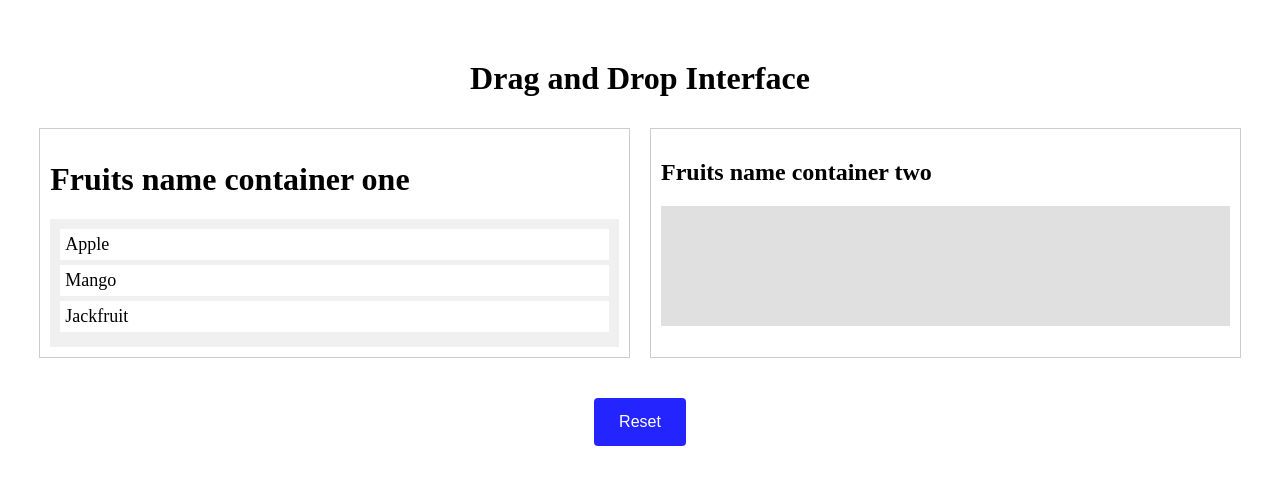
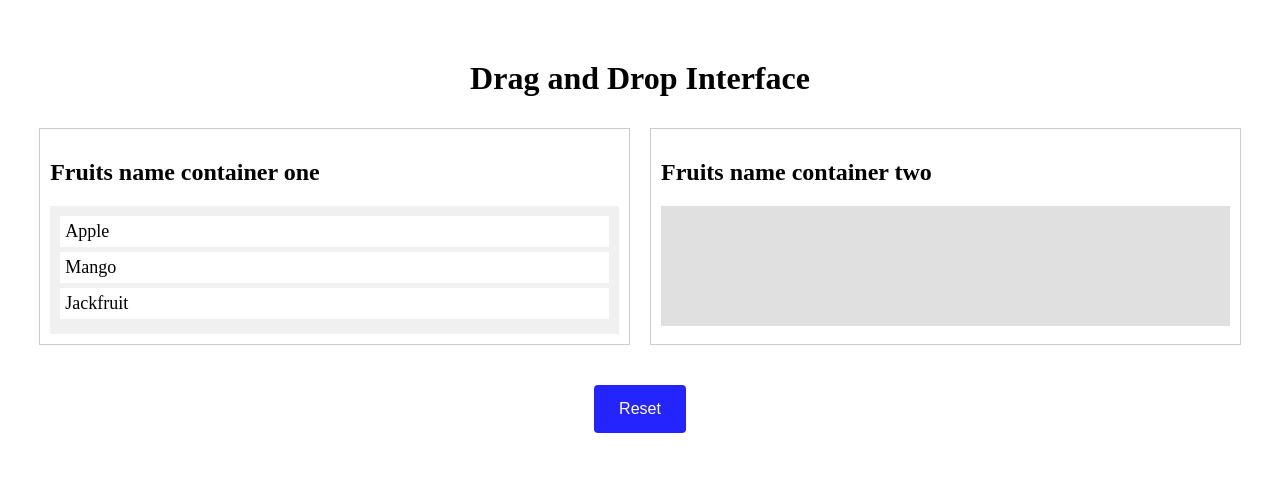
Before and after one commit to Tanushri-Das/Graydot-Technologies-Private-Limited, a plain HTML site: page index.html in a window 1280 px wide. Drawn offline with Linux system fonts and the light colour scheme.

Commit message:
Again update index.html

```diff
--- a/index.html
+++ b/index.html
@@ -13,7 +13,7 @@
   </div>
   <div class="main-container">
     <div class="container">
-      <h1>Fruits name container one</h1>
+      <h2>Fruits name container one</h2>
       <div id="first-container" class="source-container">
         <div class="item" draggable="true">Apple</div>
         <div class="item" draggable="true">Mango</div>
```
